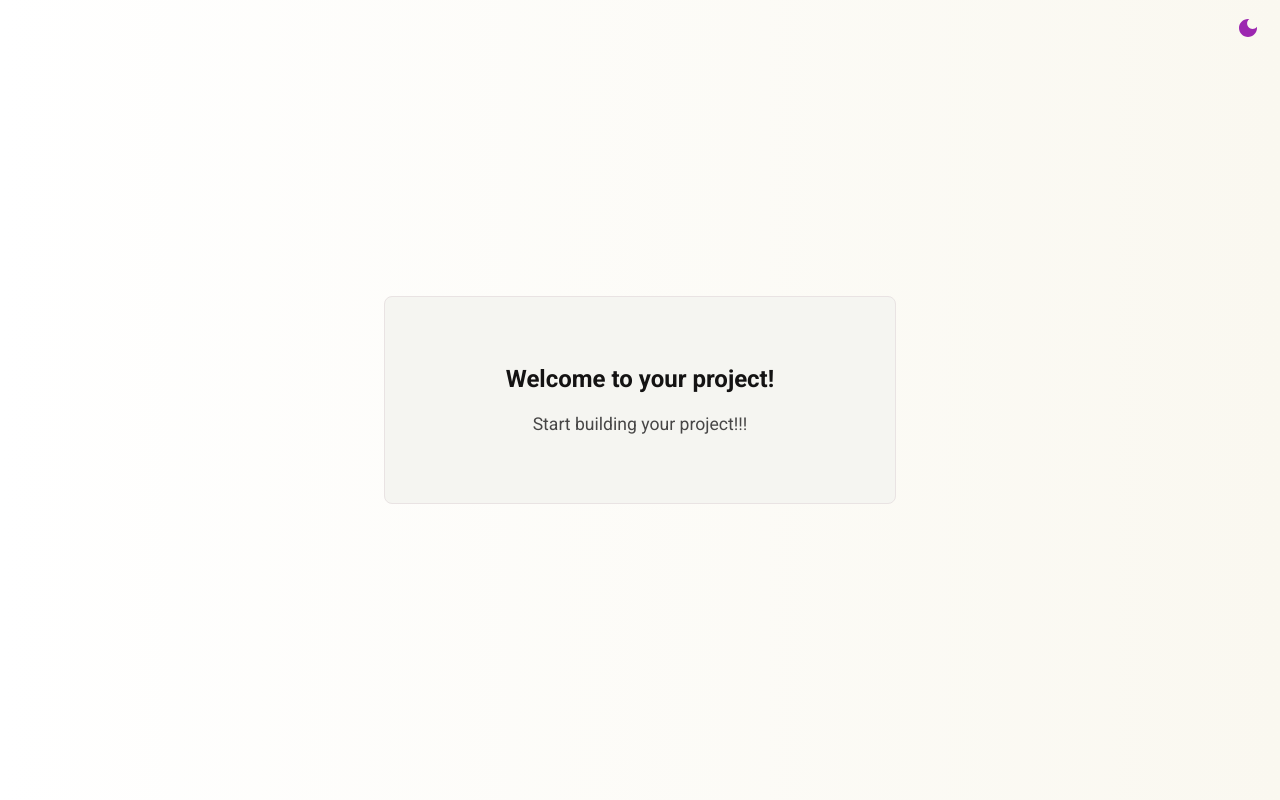
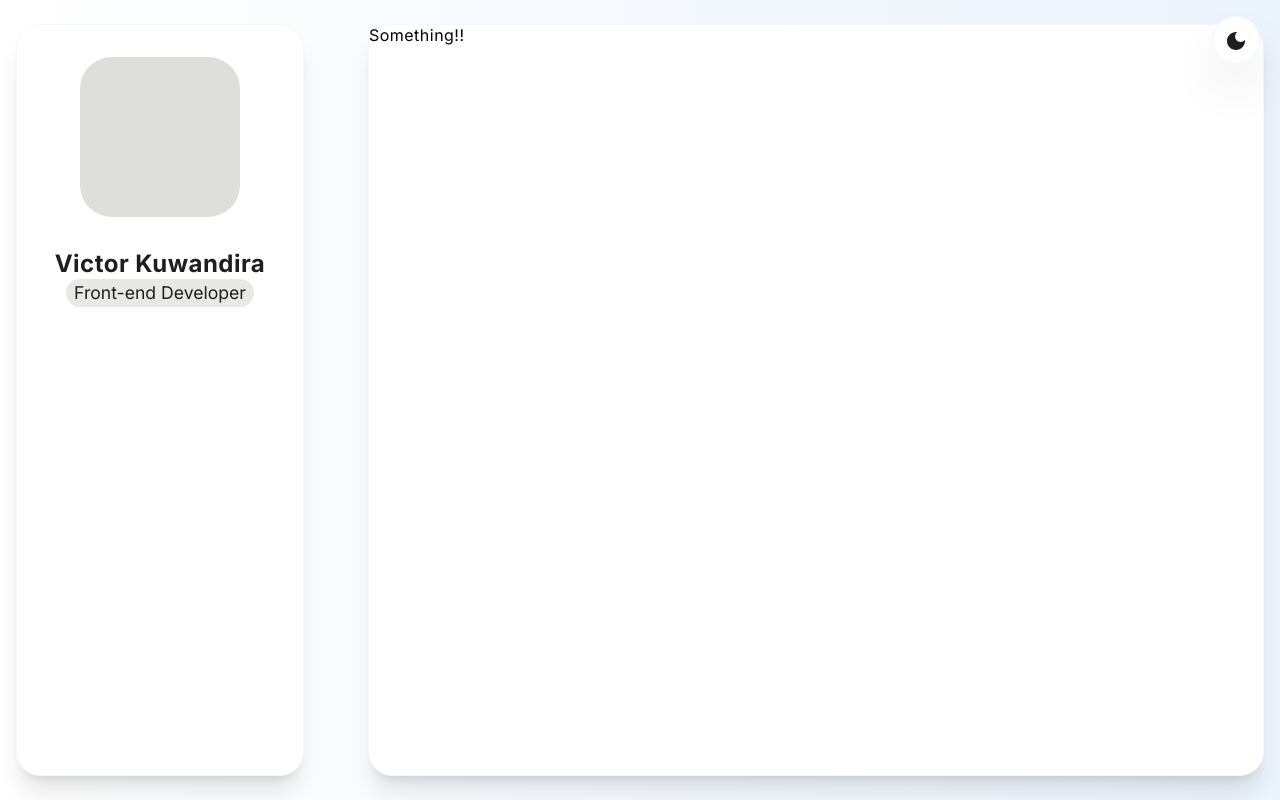
Before and after one commit to VictorKevz/portfolio, a React (Vite) app: page / in a window 1280 px wide. Built offline with nearby package versions, Linux system fonts and the light colour scheme.

Commit message:
scaffold layout

```diff
--- a/src/App.tsx
+++ b/src/App.tsx
@@ -1,6 +1,7 @@
 import "./App.css";
-import Example from "./components/Example";
-import ToggleButton from "./components/ToggleButton";
+import { ContentContainer } from "./components/content/ContentContainer";
+import Profile from "./components/Profile";
+import ThemeButton from "./components/ThemeButton";
 import { ThemeProvider } from "./context/ThemeContext";
 
 function App() {
@@ -10,8 +11,12 @@ function App() {
         className="w-full min-h-screen bg-cover bg-no-repeat flex flex-col items-center justify-center gap-4 relative"
         style={{ background: "var(--gradient)" }}
       >
-        <Example />
-        <ToggleButton />
+        <div className="w-full flex items-start justify-center gap-16">
+          <Profile />
+          <ContentContainer />
+        </div>
+
+        <ThemeButton />
       </main>
     </ThemeProvider>
   );
--- a/src/components/Example.tsx
+++ /dev/null
@@ -1,14 +0,0 @@
-const Example = () => {
-  return (
-    <div className="max-w-lg w-full min-h-52 bg-[var(--card-bg)] flex flex-col items-center justify-center gap-4 px-3 py-2.5 border border-[var(--border)] rounded-lg">
-      <h1 className="text-2xl text-[var(--neutral-900)] font-bold">
-        Welcome to your project!
-      </h1>
-      <p className="text-[var(--neutral-800)]">
-        Start building your project!!!
-      </p>
-    </div>
-  );
-};
-
-export default Example;
--- /dev/null
+++ b/src/components/Profile.tsx
@@ -0,0 +1,17 @@
+const Profile = () => {
+  return (
+    <aside className="max-w-72 w-full min-h-[47rem] bg-[var(--card-bg)] flex flex-col items-start gap-4 px-7 py-8 border border-[var(--border)] rounded-3xl shadow-xl">
+      <header className="w-full flex flex-col items-center">
+        <figure className="w-40 h-40 rounded-4xl bg-[var(--neutral-200)]"></figure>
+        <h1 className="text-2xl text-[var(--neutral-900)] font-bold mt-8">
+          Victor Kuwandira
+        </h1>
+        <p className="bg-[var(--neutral-300)] h-7 flex items-center text-[var(--neutral-900)] text-xs px-2 rounded-full">
+          Front-end Developer
+        </p>
+      </header>
+    </aside>
+  );
+};
+
+export default Profile;
--- /dev/null
+++ b/src/components/ThemeButton.tsx
@@ -0,0 +1,19 @@
+import { DarkMode, LightMode } from "@mui/icons-material";
+import { useTheme } from "../context/ThemeContext";
+
+const ThemeButton = () => {
+  const { toggleTheme, theme } = useTheme();
+  return (
+    <button
+      type="button"
+      className="bg-[var(--card-bg)] h-12 w-12 rounded-full group text-[var(--neutral-900)] border border-[var(--border)] absolute top-4 right-5 shadow-2xl hover:shadow-blue-500 hover:border-[var(--primary-color)]"
+      onClick={toggleTheme}
+    >
+      <span className="group-hover:rotate-45 transition-all duration-300 ease-in-out">
+        {theme === "light" ? <DarkMode /> : <LightMode />}
+      </span>
+    </button>
+  );
+};
+
+export default ThemeButton;
--- a/src/components/ToggleButton.tsx
+++ /dev/null
@@ -1,24 +0,0 @@
-import { DarkMode, LightMode } from "@mui/icons-material";
-import { useTheme } from "../context/ThemeContext";
-
-const ToggleButton = () => {
-  const { toggleTheme, theme } = useTheme();
-  //   const isDark = theme === "dark"
-  return (
-    <div className="absolute top-4 right-5">
-      <button
-        type="button"
-        className="text-[var(--text)])"
-        onClick={toggleTheme}
-      >
-        {theme === "light" ? (
-          <DarkMode color="secondary" />
-        ) : (
-          <LightMode color="primary" />
-        )}
-      </button>
-    </div>
-  );
-};
-
-export default ToggleButton;
--- /dev/null
+++ b/src/components/content/ContentContainer.tsx
@@ -0,0 +1,7 @@
+export const ContentContainer = () => {
+  return (
+    <section className="max-w-4xl w-full bg-[var(--card-bg)] border border-[var(--border)] rounded-3xl shadow-xl min-h-[47rem]">
+      <h2>Something!!</h2>
+    </section>
+  );
+};
--- a/src/index.css
+++ b/src/index.css
@@ -1,41 +1,51 @@
-@import url("https://fonts.googleapis.com/css2?family=Roboto:ital,wght@0,100..900;1,100..900&display=swap");
-
+@import url("https://fonts.googleapis.com/css2?family=Inter:ital,opsz,wght@0,14..32,100..900;1,14..32,100..900&display=swap");
 @import "tailwindcss";
 :root {
   --neutral-0: #fff;
-  --neutral-800: #474646;
-  --neutral-900: #141313;
+  --neutral-200: #dededc;
+  --neutral-300: #e8e8e4;
+  --neutral-800: #333334;
 
-  --card-bg: #f0f4f5;
-  --card-bg: #f5f5f1;
-  --border: #e9e3e3;
+  --neutral-900: #1e1e1f;
+
+  --card-bg: #fff;
+  --border: #f1f8ff;
   --text: #111111;
   --primary-color: #fdcd67;
-  --gradient: linear-gradient(to right, #fff, #faf8f0);
+  --primary-color: #2b6bda;
+  --gradient: linear-gradient(to right, #fff, #ebf3fc);
 }
 
 .dark {
   --neutral-0: #141313;
-  --neutral-800: #b2b0b0;
+  --neutral-200: #333334;
+  --neutral-300: #2b2b2c;
+
   --neutral-900: #fcf8f8;
 
   --card-bg: #1e1e1f;
   --border: #343434;
-  --gradient: linear-gradient(to right, #161616, #252524fe);
+  --gradient: linear-gradient(to right, #161616, #1c1f24fe);
 }
 *,
 ::after,
 ::before {
-  font-family: "Roboto", sans-serif;
+  font-family: "Inter", sans-serif;
   box-sizing: border-box;
 }
-
+h1,
+h2,
+h3 {
+  letter-spacing: 0.03rem;
+  line-height: 1.25;
+}
 button,
 a {
   display: flex;
   align-items: center;
   justify-content: center;
   cursor: pointer;
+  transition: all 0.3s ease-in-out;
 }
 
 a {
```
